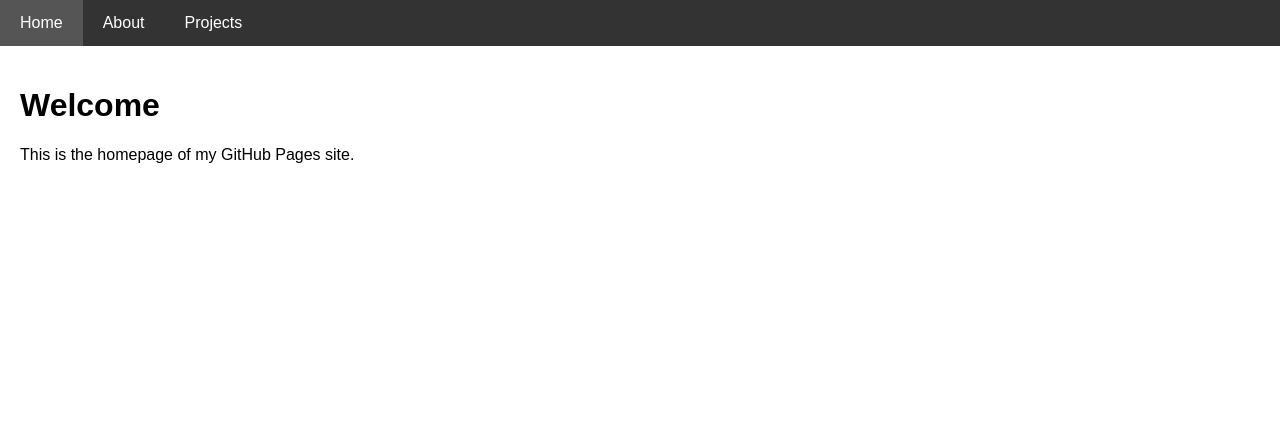
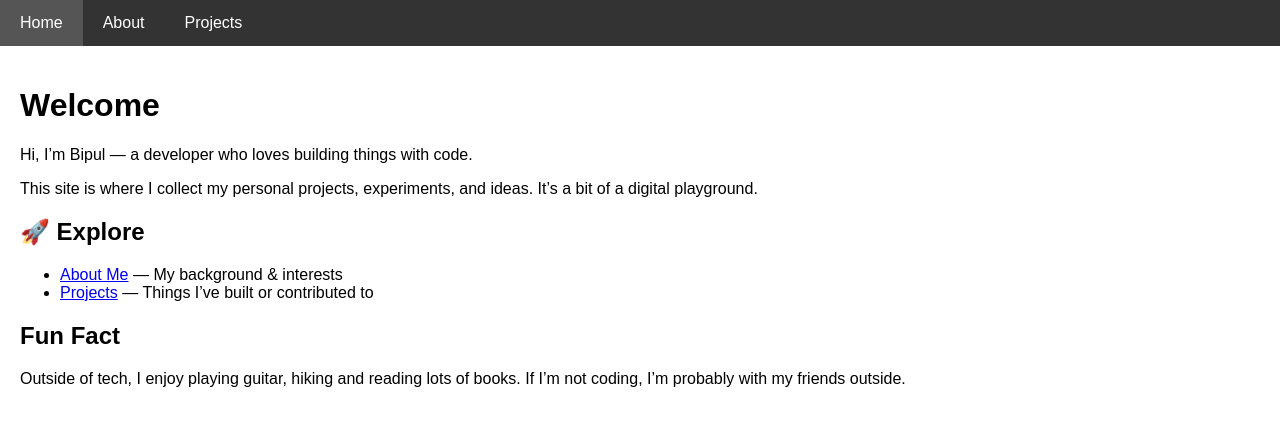
Before and after one commit to BipulMani/bipulmani.github.io, a Jekyll site: the page built from index.md, in a window 1280 px wide. Shown: the top 426 px of the page. Built offline with Jekyll 4.4.1, drawn with Linux system fonts in a browser that asks for light colours.

Commit message:
Update 3

```diff
--- a/index.md
+++ b/index.md
@@ -5,4 +5,15 @@ title: Home
 
 # Welcome
 
-This is the homepage of my GitHub Pages site.
+Hi, I’m Bipul — a developer who loves building things with code.
+
+This site is where I collect my personal projects, experiments, and ideas. It’s a bit of a digital playground.
+
+## 🚀 Explore
+
+- [About Me](about.html) — My background & interests
+- [Projects](projects.html) — Things I’ve built or contributed to
+
+## Fun Fact
+
+Outside of tech, I enjoy playing guitar, hiking and reading lots of books. If I’m not coding, I’m probably with my friends outside.
```
